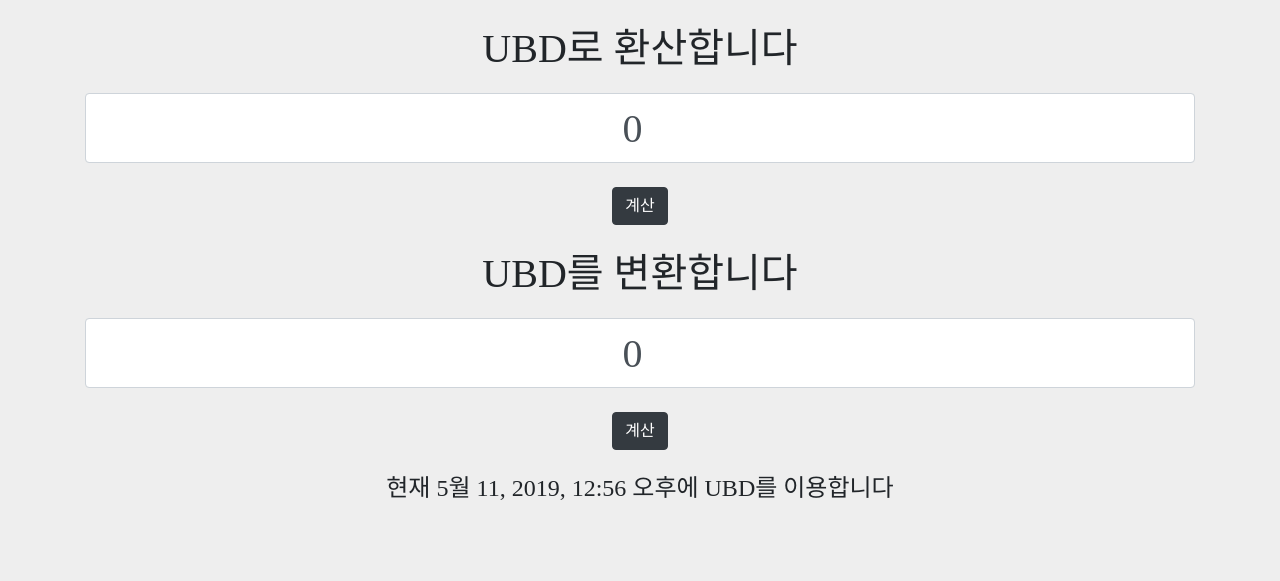
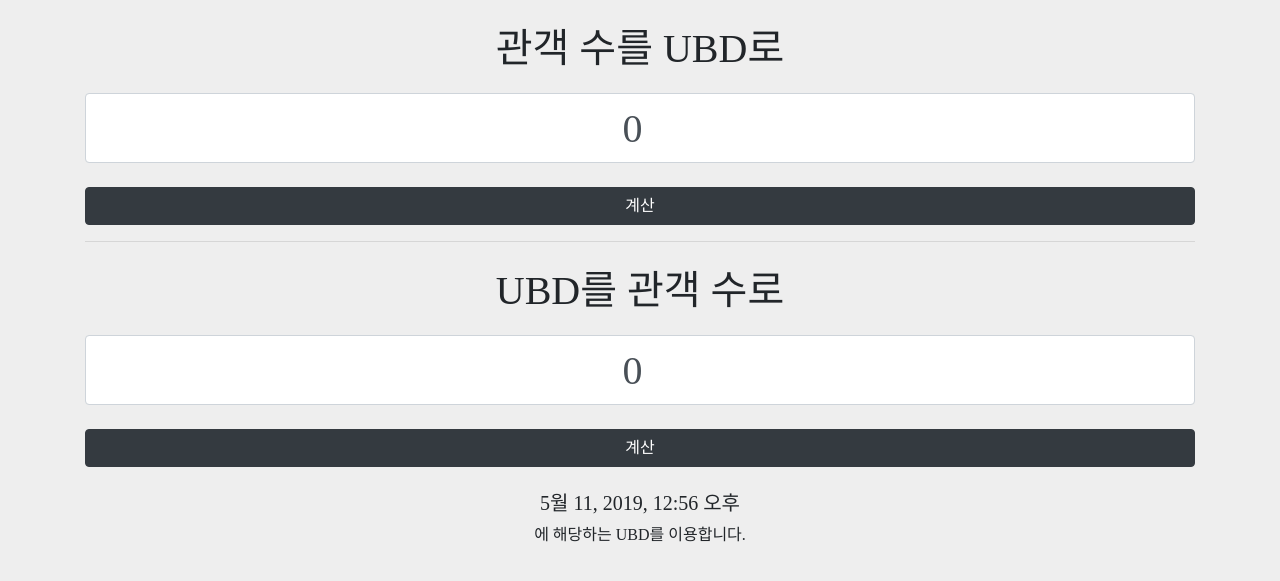
Before and after one commit to CitrusSoda/WEBUBD, a Django app: page / in a window 1280 px wide. Shown: the part 75-656 px from the top of the page. Run offline with Django 3.2, Linux system fonts and the light colour scheme; some libraries are stand-ins or nearby versions; some web fonts are replaced.

Commit message:
feat: Add footer

```diff
--- a/TheUBDproject/TheUBD/templates/base.html
+++ b/TheUBDproject/TheUBD/templates/base.html
@@ -59,7 +59,12 @@
     <header class="header">
       <h2 class="header-title">UBD 계산기</h2>
     </header>
+
     {%block content%}{%endblock%}
-    <footer></footer>
+
+    <footer class="footer">
+      <h5>{{ now }}</h5>
+      <p>에 해당하는 UBD를 이용합니다.</p>
+    </footer>
   </body>
 </html>
--- a/TheUBDproject/UBDapp/templates/index.html
+++ b/TheUBDproject/UBDapp/templates/index.html
@@ -4,7 +4,7 @@
 
 <div class="container">
   <!--ubd x/audience-->
-  <h1>UBD로 환산합니다</h1>
+  <h1>관객 수를 UBD로</h1>
   <div class="form-group">
     <form action="{% url 'ubdresult' %}">
       <input
@@ -16,12 +16,14 @@
         value="0"
       />
       <br />
-      <input type="submit" class="btn btn-dark calc" value="계산" />
+      <input type="submit" class="btn btn-dark btn-block calc" value="계산" />
     </form>
   </div>
 
+  <hr>
+
   <div class="form-grop">
-    <h1>UBD를 변환합니다</h1>
+    <h1>UBD를 관객 수로 </h1>
     <form action="{% url 'ubdresult_rev' %}">
       <input
         type="number"
@@ -32,12 +34,11 @@
         value="0"
       />
       <br />
-      <input type="submit" class="btn btn-dark calc" value="계산" />
+      <input type="submit" class="btn btn-dark btn-block calc" value="계산" />
     </form>
   </div>
   <br />
 
-  <h4>현재 {{ now }}에 UBD를 이용합니다</h4>
 </div>
 
 {%endblock%}
--- a/TheUBDproject/UBDapp/views.py
+++ b/TheUBDproject/UBDapp/views.py
@@ -4,12 +4,10 @@
 import requests
 # Create your views here.
 
+# time on now
+time_now = datetime.datetime.now()
 
 def home(request):
-
-    # time on now
-    time_now = datetime.datetime.now()
-
     return render(request, 'index.html', {'now': time_now})
 
 
@@ -27,7 +25,7 @@
     ubd_int = float(request.GET['ubdint']) / int(noa)
     ubd_rep = round(ubd_int, 3)
 
-    return render(request, 'ubdresult.html', {'ubdrep': ubd_rep})
+    return render(request, 'ubdresult.html', {'ubdrep': ubd_rep, 'now': time_now})
 
 
 def ubdresult_rev(request):
@@ -44,4 +42,4 @@
     ubd_rev = float(request.GET['ubdint_rev']) * int(noa)
     ubd_revrep = round(ubd_rev, 3)
 
-    return render(request, 'ubdresult_rev.html', {'ubdrev': ubd_revrep})
+    return render(request, 'ubdresult_rev.html', {'ubdrev': ubd_revrep, 'now': time_now})
```
